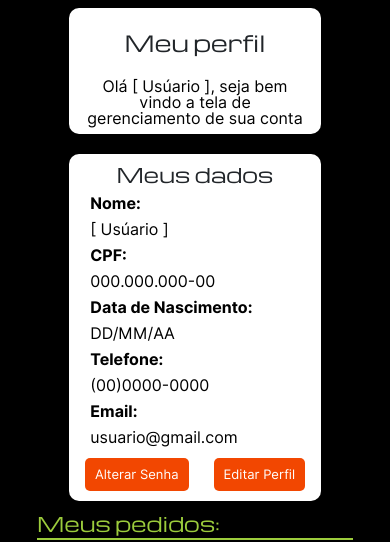
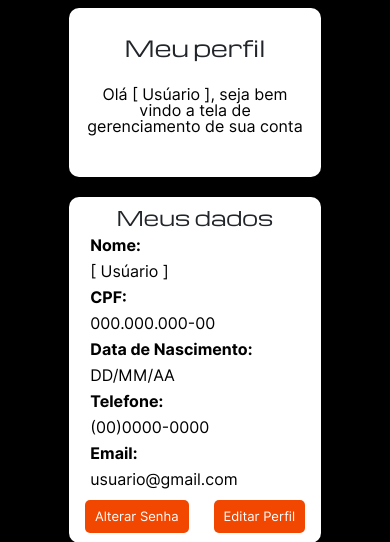
Before and after one commit to MarcusVBMoreira/Bike-Sports-Gaspar, a PHP site: page /bike-sports-gaspar/perfil.php in a window 390 px wide. Shown: the part 70-612 px from the top of the page. Run offline with PHP 8.4, Linux system fonts and the light colour scheme.

Commit message:
ajustes perfil

```diff
--- a/app/assets/css/components/perfil.css
+++ b/app/assets/css/components/perfil.css
@@ -20,7 +20,7 @@
     display: flex;
     flex-direction: column;
     width: 46.5%;
-    height: 15vh;
+    height: 25vh;
     background-color: var(--Branco-Cor);
     border-radius: 10px;
 }
@@ -180,6 +180,9 @@
     border-radius: 10px;
 }
 @media screen and (max-width: 1000px){
+    .card-perfil{
+        height: 20vh;
+    }
     .top h1{
         font-family: michroma;
         font-size: 22px;
```
